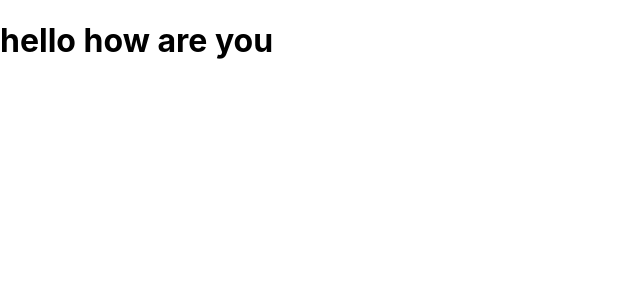
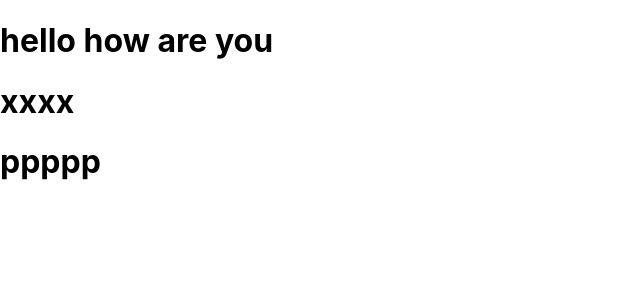
Before and after one commit to verangade/my-react-app, a React (Create React App) app: page / in a window 1280 px wide. Shown: the top 300 px of the page, without its empty margins (0-640 px from the left). Built offline with nearby package versions, Linux system fonts and the light colour scheme.

Commit message:
compose multiple components

```diff
--- a/src/index.js
+++ b/src/index.js
@@ -14,7 +14,13 @@ function Lake(props){
 }
 
 function App(){
-  return <Lake name='hello how are you'></Lake>
+  return (
+    <div>
+    <Lake name='hello how are you'/>
+    <Lake name='xxxx'/>
+    <Lake name='ppppp'/>
+    </div>
+  );
 
 }
 
```
